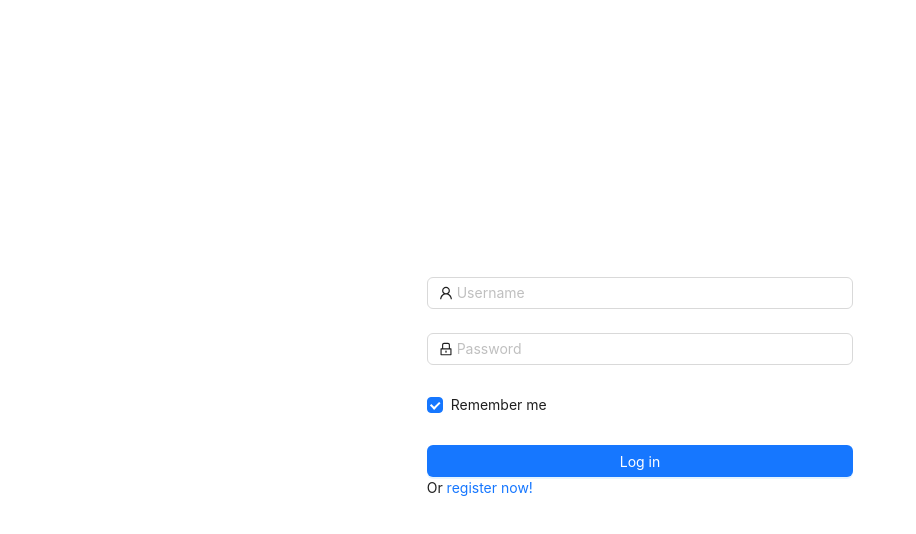
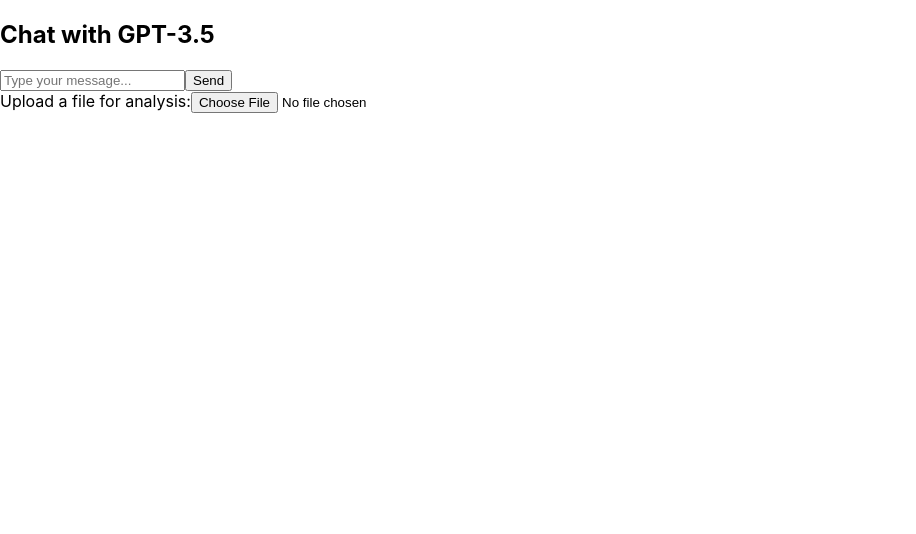
Before and after one commit to Echo11ovo/ELEC5620, a React (Create React App) app in the folder dataanalysis/front/: page /chat in a window 1280 px wide. Before the commit this address led to /login. Shown: the top 534 px of the page, without its empty margins (0-916 px from the left). Built offline with nearby package versions, Linux system fonts and the light colour scheme.

Commit message:
chat page test

```diff
--- a/dataanalysis/front/src/App.tsx
+++ b/dataanalysis/front/src/App.tsx
@@ -4,37 +4,54 @@
 import Login from './components/Login';
 import Register from './components/Register';
 import DataRetrieval from './components/DataRetrieval';
+import Chat from './components/Chat';
 import NotFound from './components/NotFound';
 
-const AppRoutes: React.FC = () => {
-    const { isLoggedIn } = useAuth(); // 移动到这里
 
-    if (isLoggedIn) {
-        return (
-            <Routes>
-                <Route path="/retrieval" element={<DataRetrieval />} />
-                <Route path="*" element={<NotFound />} />
-            </Routes>
-        );
-    } else {
-        return (
-            <Routes>
-                <Route path="/login" element={<Login />} />
-                <Route path="/register" element={<Register />} />
-                <Route path="*" element={<Navigate to="/login" />} />
-            </Routes>
-        );
-    }
-};
 
 const App: React.FC = () => {
-    return (
-        <AuthProvider>
-            <Router>
-                <AppRoutes />
-            </Router>
-        </AuthProvider>
-    );
-};
+    return(
+        //没有路由保护
+        <Router>
+            <Routes>
+                <Route path="/login" element={<Login/>}/>
+                <Route path="/register" element={<Register />} />
+                <Route path="/retrieval" element={<DataRetrieval />} />
+                <Route path='/chat' element={<Chat/>}/>
+            </Routes>
+        </Router>
+    )
+}
+
+// 路由保护，先别启用
+// const AppRoutes: React.FC = () => {
+//     const { isLoggedIn } = useAuth();
+
+//     if (isLoggedIn) {
+//         return (
+//             <Routes>
+//                 <Route path="/retrieval" element={<DataRetrieval />} />
+//                 <Route path="*" element={<NotFound />} />
+//             </Routes>
+//         );
+//     } else {
+//         return (
+//             <Routes>
+//                 <Route path="/login" element={<Login />} />
+//                 <Route path="/register" element={<Register />} />
+//                 <Route path="*" element={<Navigate to="/login" />} />
+//             </Routes>
+//         );
+//     }
+// };
+// const App: React.FC = () => {
+//     return (
+//         <AuthProvider>
+//             <Router>
+//                 <AppRoutes />
+//             </Router>
+//         </AuthProvider>
+//     );
+// };
 
 export default App;
```
